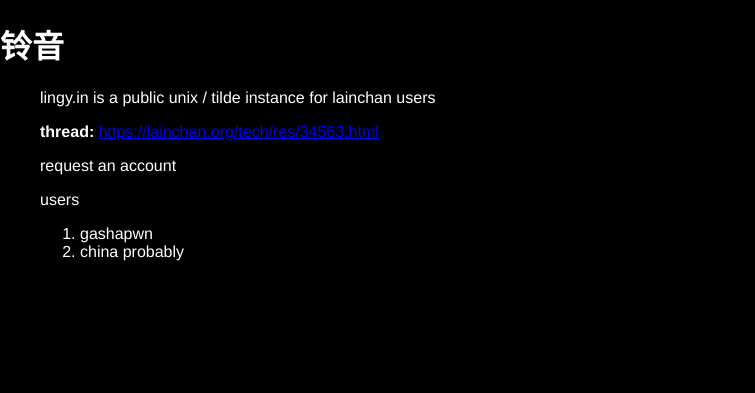
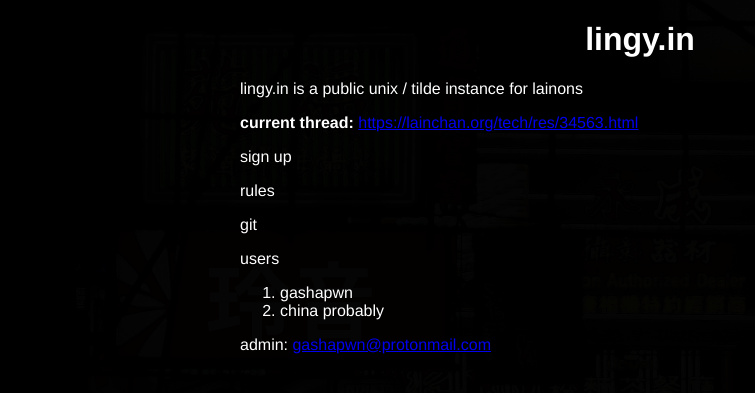
Before and after one commit to LouieOS/lyadmin, a Flask app: template templates/index.html in a window 1280 px wide. Shown: the top 393 px of the page, without its empty margins (0-755 px from the left). Run offline with Flask 2, Linux system fonts and the light colour scheme; the template is opened without the code that fills it, so the values that code supplies are empty.

Commit message:
added background image to HTML styles

```diff
--- a/app.py
+++ b/app.py
@@ -58,4 +58,4 @@
     app.add_url_rule('/success/<name>', 'success', success)
     app.add_url_rule('/login', 'login', login, methods = ['POST', 'GET'])
     app.add_url_rule('/req', 'req', req, methods = ['POST', 'GET'])
-    app.run(host="192.168.1.228",debug=True)
+    app.run(host="104.248.118.130",debug=True)
--- /dev/null
+++ b/static/main_home.css
@@ -0,0 +1,70 @@
+html {
+    background: #000;
+    background-image: url("lainsign.png");
+    background-repeat: no-repeat;
+}
+
+h1{
+    text-align: center;
+}
+
+footer{
+    width: 800px;
+    margin: 0 auto;
+}
+
+body {
+    margin: 0;
+    padding: 0;
+    font-family: "Helvetica Neue", Helvetica, Arial, sans-serif;
+    color: #fff;
+}
+
+  /*
+   * Formatting the header area
+   */
+
+header {
+    height: 35px;
+    width: 100%;
+    opacity: .9;
+    margin-bottom: 10px;
+}
+
+header h1.logo {
+    margin: 0;
+    font-size: 1.7em;
+    color: #fff;
+    text-transform: uppercase;
+    float: left;
+}
+
+/* header h1.logo:hover { */
+/*     color: #fff; */
+/*     text-decoration: none; */
+/* } */
+
+  /*
+   * Center the body content
+   */
+
+.container {
+    width: 800px;
+    margin: 0 auto;
+}
+
+h2 {
+    font-size: 3em;
+    margin-top: 40px;
+    text-align: center;
+    letter-spacing: -2px;
+}
+
+h3 {
+    font-size: 1.7em;
+    font-weight: 100;
+    margin-top: 30px;
+    text-align: center;
+    letter-spacing: -1px;
+    color: #999;
+}
--- a/templates/home.html
+++ b/templates/home.html
@@ -1,4 +1,4 @@
-{%extends "layout.html"%}
+{%extends "main_layout.html"%}
 {% block content %}
 <div class="home">
   <h2>Home</h2>
--- a/templates/index.html
+++ b/templates/index.html
@@ -1,10 +1,12 @@
-{%extends "layout.html"%}
+{%extends "main_layout.html"%}
 
 {%block content %}
 <div class="home_blurb">
-  <p>lingy.in is a public unix / tilde instance for lainchan users</p>
-  <p><b>thread: </b><a href="https://lainchan.org/tech/res/34563.html">https://lainchan.org/tech/res/34563.html</a></p>
-  <p>request an account</p>
+  <p>lingy.in is a public unix / tilde instance for lainons</p>
+  <p><b>current thread: </b><a href="https://lainchan.org/tech/res/34563.html">https://lainchan.org/tech/res/34563.html</a></p>
+  <p>sign up</p>
+  <p>rules</p>
+  <p>git</p>
   <p>users</p>
   <ol>
     <li>gashapwn</li>
--- /dev/null
+++ b/templates/main_layout.html
@@ -0,0 +1,15 @@
+<!DOCTYPE html>
+<head>
+  <title>LAINTILDE0</title>
+  <link rel="stylesheet" href="{{url_for('static',filename='main_home.css')}}">
+</head>
+<h1>lingy.in</h1>
+<body>
+  <div class="container">
+    {%block content%}
+    {%endblock%}
+  </div>
+</body>
+
+<footer>admin: <a href="email:gashapwn@protonmail.com">gashapwn@protonmail.com</a></footer>
+</html>
```
Also changed, not shown: static/lainsign.png (added), 1 other file.
